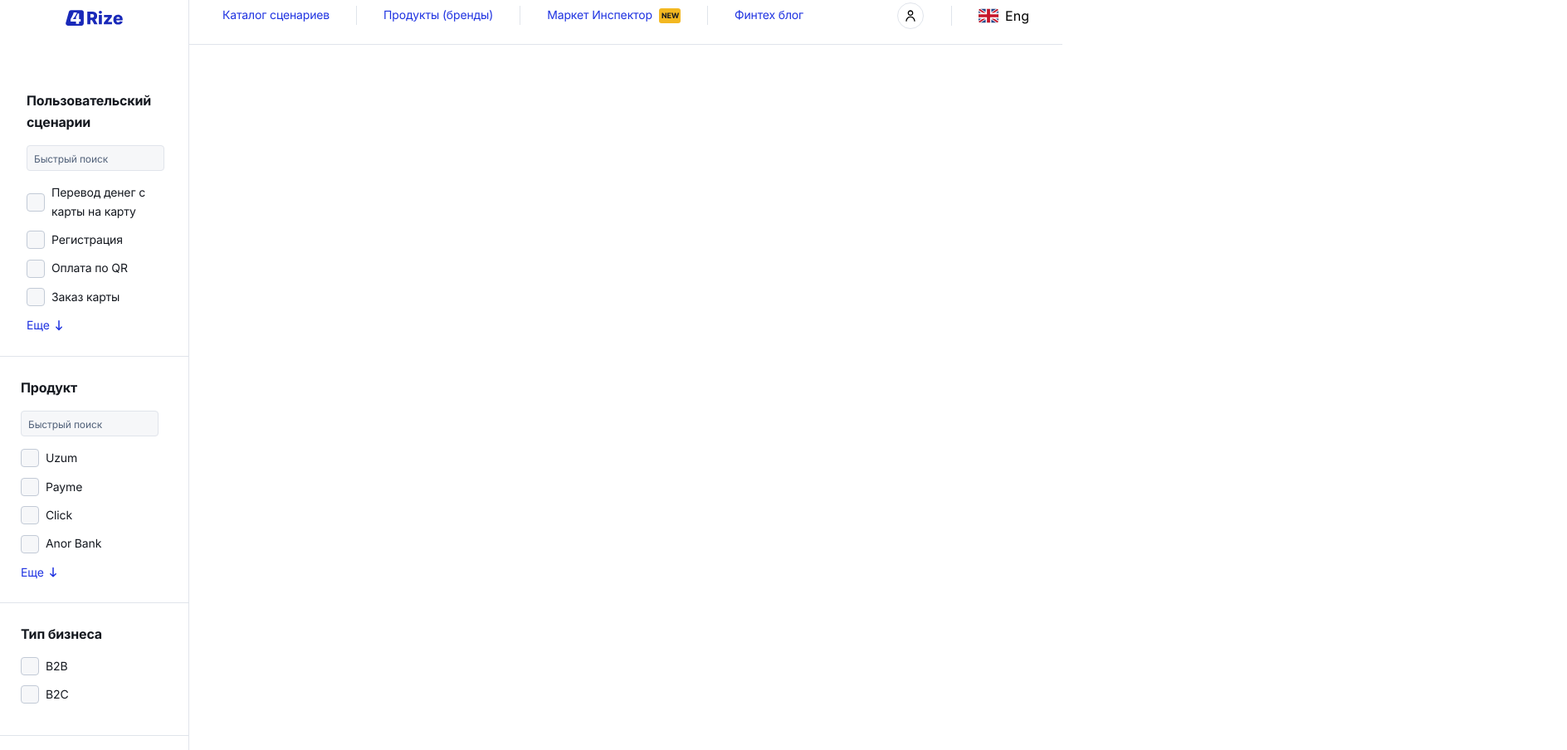
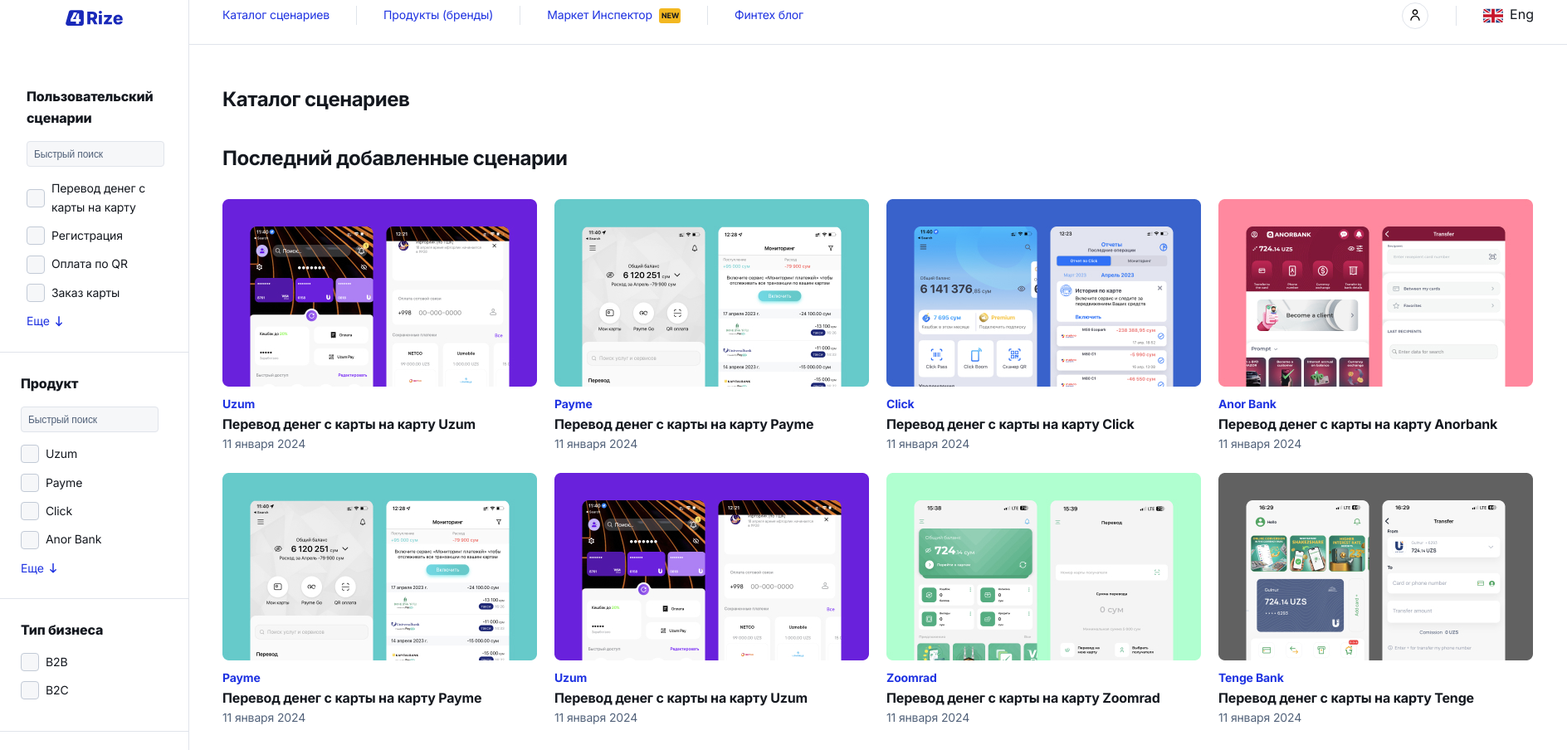
Before and after one commit to sudoexc/4Rize, a website: page src/index.html in a window 1280 px wide. Shown: the part 16-920 px from the top of the page at 83% size, 1888 px wide, since content can reach past the window. Drawn offline with Linux system fonts and the light colour scheme.

Commit message:
grid test

```diff
--- a/src/index.html
+++ b/src/index.html
@@ -5,6 +5,9 @@
     <meta name="viewport" content="width=device-width, initial-scale=1.0">
     <title>Document</title>
     <link rel="stylesheet" href="./css/style.min.css">
+    <link rel="preconnect" href="https://fonts.googleapis.com">
+    <link rel="preconnect" href="https://fonts.gstatic.com" crossorigin>
+    <link href="https://fonts.googleapis.com/css2?family=Inter:wght@100..900&display=swap" rel="stylesheet">
 </head>
 <body>
     <div class="wrapper">
@@ -77,13 +80,69 @@
 
                 <div class="right-side">
                     <div class="user">
-                        <img src="./icons/user.svg" alt="user">
+                        <a href="#"><img src="./icons/user.svg" alt="user"></a>
                     </div>
                     <div class="language">
-                        <img src="./icons/Flag.svg" alt=""> Eng
+                        <a class="language__link" href="#"><img src="./icons/Flag.svg" alt=""> Eng</a>
                     </div>
                 </div>
             </nav>
+
+            <section class="home main-container">
+                <h2 class="home__title">Каталог сценариев</h2>
+                <h2 class="home__subtitle">Последний добавленные сценарии</h2>
+
+                <div class="home__cards">
+                    <div class="card">
+                        <img class="card__img" src="./img/cards/1.jpg" alt="">
+                        <a class="card__link" href="">Uzum</a>
+                        <h3 class="card__descr">Перевод денег с карты на карту Uzum</h3>
+                        <p class="card__subdescr">11 января 2024</p>
+                    </div>
+                    <div class="card">
+                        <img class="card__img" src="./img/cards/2.jpg" alt="">
+                        <a class="card__link" href="">Payme</a>
+                        <h3 class="card__descr">Перевод денег с карты на карту Payme</h3>
+                        <p class="card__subdescr">11 января 2024</p>
+                    </div>
+                    <div class="card">
+                        <img class="card__img" src="./img/cards/3.jpg" alt="">
+                        <a class="card__link" href="">Click</a>
+                        <h3 class="card__descr">Перевод денег с карты на карту Click</h3>
+                        <p class="card__subdescr">11 января 2024</p>
+                    </div>
+                    <div class="card">
+                        <img class="card__img" src="./img/cards/4.jpg" alt="">
+                        <a class="card__link" href="">Anor Bank</a>
+                        <h3 class="card__descr">Перевод денег с карты на карту Anorbank</h3>
+                        <p class="card__subdescr">11 января 2024</p>
+                    </div>
+                    <div class="card">
+                        <img class="card__img" src="./img/cards/5.jpg" alt="">
+                        <a class="card__link" href="">Payme</a>
+                        <h3 class="card__descr">Перевод денег с карты на карту Payme</h3>
+                        <p class="card__subdescr">11 января 2024</p>
+                    </div>
+                    <div class="card">
+                        <img class="card__img" src="./img/cards/6.jpg" alt="">
+                        <a class="card__link" href="">Uzum</a>
+                        <h3 class="card__descr">Перевод денег с карты на карту Uzum</h3>
+                        <p class="card__subdescr">11 января 2024</p>
+                    </div>
+                    <div class="card">
+                        <img class="card__img" src="./img/cards/7.jpg" alt="">
+                        <a class="card__link" href="">Zoomrad</a>
+                        <h3 class="card__descr">Перевод денег с карты на карту Zoomrad</h3>
+                        <p class="card__subdescr">11 января 2024</p>
+                    </div>
+                    <div class="card">
+                        <img class="card__img" src="./img/cards/8.jpg" alt="">
+                        <a class="card__link" href="">Tenge Bank</a>
+                        <h3 class="card__descr">Перевод денег с карты на карту Tenge</h3>
+                        <p class="card__subdescr">11 января 2024</p>
+                    </div>
+                </div>
+            </section>
         </main>
     </div>
 </body>
--- a/src/sass/base/_variables.scss
+++ b/src/sass/base/_variables.scss
@@ -1,3 +1,4 @@
 $text-color-blue: #1E32E1;
 $text-color-black: #14181F;
 $border-color: #E0E4EB;
+$text-color-gray: #52627A
--- a/src/sass/blocks/_aside.sass
+++ b/src/sass/blocks/_aside.sass
@@ -8,7 +8,7 @@
     display: flex
     justify-content: center
     align-items: center
-    margin: 25px 0 75px 0
+    margin: 25px 0 70px 0
     &__img
         width: 75px
         height: 25px
@@ -17,7 +17,7 @@
     border-bottom: 1px solid $border-color
     padding-bottom: 25px
     &__title
-        font-weight: 700
+        font-weight: 800
         font-size: 16px
         line-height: 160%
         letter-spacing: -0.01em
@@ -86,7 +86,7 @@
     border-bottom: 1px solid $border-color
     padding: 25px
     &__title
-        font-weight: 700
+        font-weight: 800
         font-size: 16px
         line-height: 160%
         letter-spacing: -0.01em
@@ -157,7 +157,7 @@
     &__title
         width: 166px
         margin-bottom: 14px
-        font-weight: 700
+        font-weight: 800
         font-size: 16px
         line-height: 160%
         letter-spacing: -0.01em
@@ -199,7 +199,7 @@
     &__title
         width: 166px
         margin-bottom: 14px
-        font-weight: 700
+        font-weight: 800
         font-size: 16px
         line-height: 160%
         letter-spacing: -0.01em
@@ -241,7 +241,7 @@
     &__title
         width: 166px
         margin-bottom: 14px
-        font-weight: 700
+        font-weight: 800
         font-size: 16px
         line-height: 160%
         letter-spacing: -0.01em
--- a/src/sass/blocks/_main.sass
+++ b/src/sass/blocks/_main.sass
@@ -54,3 +54,54 @@
             padding-left: 32.5px
             border-left: 1px solid $border-color
             height: 100%
+            &__link
+                display: inline-flex
+                vertical-align: center
+                gap: 8px
+                text-decoration: none
+                color: $text-color-black
+
+.home
+    margin-top: 50px
+    &__title
+        font-weight: 700
+        font-size: 24px
+        line-height: 130%
+        letter-spacing: -0.02em
+        color: $text-color-black
+    &__subtitle
+        font-weight: 700
+        font-size: 24px
+        line-height: 130%
+        letter-spacing: -0.02em
+        color: $text-color-black
+        padding: 40px 0 34px 0
+    &__cards
+        display: grid
+        grid-template-columns: repeat(4, 1fr)
+        gap: 20px
+        .card
+            width: 380px
+            height: 310px
+            &__link
+                font-weight: 700
+                font-size: 14px
+                line-height: 160%
+                align-items: center
+                letter-spacing: -0.01em
+                color: $text-color-blue
+                text-decoration: none
+                display: block
+                padding-top: 6px
+            &__descr
+                font-weight: 700
+                font-size: 16px
+                line-height: 160%
+                letter-spacing: -0.01em
+                color: $text-color-black
+            &__subdescr
+                font-weight: 400
+                font-size: 14px
+                line-height: 160%
+                letter-spacing: -0.01em
+                color: $text-color-gray
--- a/src/sass/libs/_fonts.scss
+++ /dev/null
@@ -1,19 +0,0 @@
-@font-face {
-    font-family: 'Inter';
-    src: local('Inter Bold'), local('Inter-Bold'),
-        url('/src/fonts/Inter-Bold.woff') format('woff2'),
-        url('/src/fonts/Inter-Bold.woff') format('woff'),
-        url('/src/fonts/Inter-Bold.woff') format('truetype');
-    font-weight: 700;
-    font-style: bold;
-  }
-
-  @font-face {
-    font-family: 'Inter';
-    src: local('Inter Regular'), local('Inter-Regular'),
-        url('/src/fonts/Inter-Regular.woff') format('woff2'),
-        url('/src/fonts/Inter-Regular.woff') format('woff'),
-        url('/src/fonts/Inter-Regular.woff') format('truetype');
-    font-weight: 400;
-    font-style: normal;
-  }
--- a/src/sass/style.sass
+++ b/src/sass/style.sass
@@ -1,4 +1,3 @@
-@import 'libs/_fonts.scss'
 @import 'base/_variables.scss'
 
 @import 'blocks/_aside.sass'
@@ -8,7 +7,9 @@
     box-sizing: border-box
     margin: 0
     padding: 0
-    font-family: 'Inter'
+
+html
+    font-family: "Inter", sans-serif
 
 .wrapper
     display: grid
```
Also changed, not shown: src/css/style.min.css, src/fonts/Inter-Bold.woff (deleted), src/fonts/Inter-Regular.woff (deleted), 1 other file.
